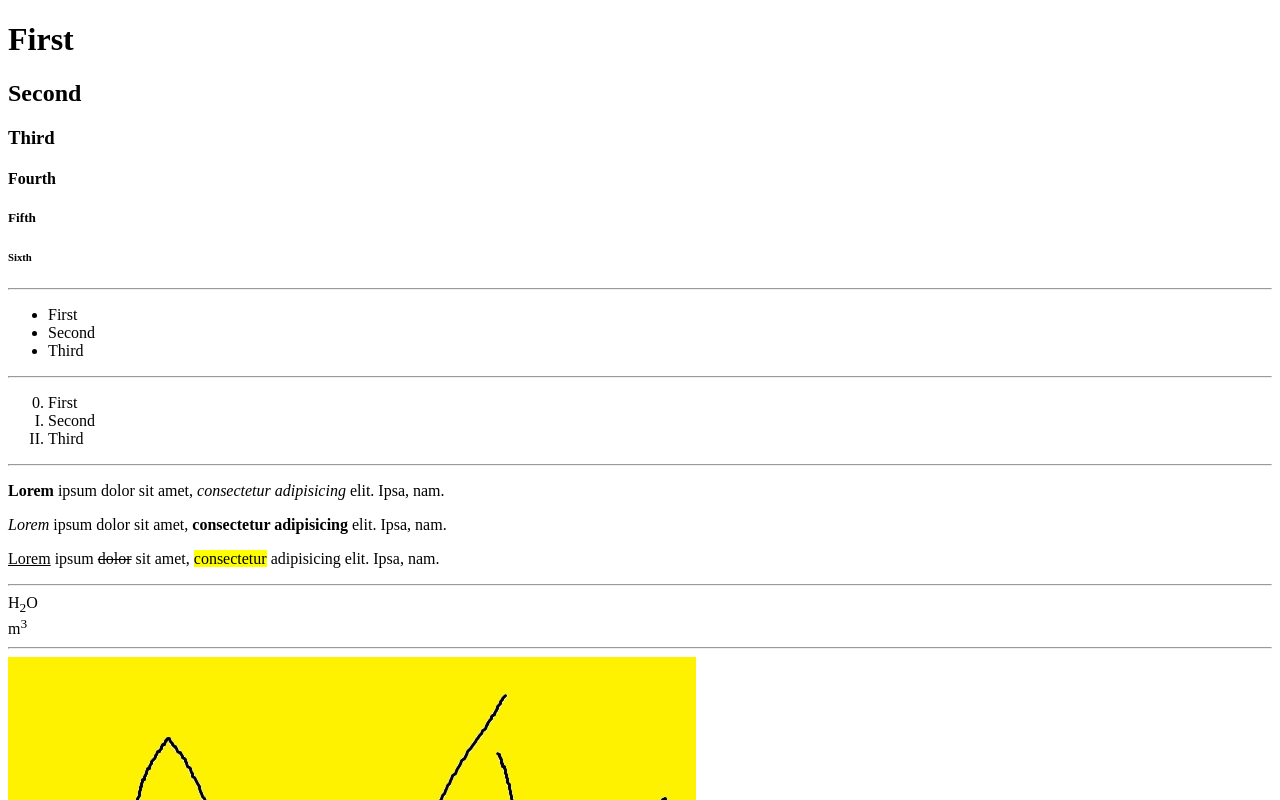
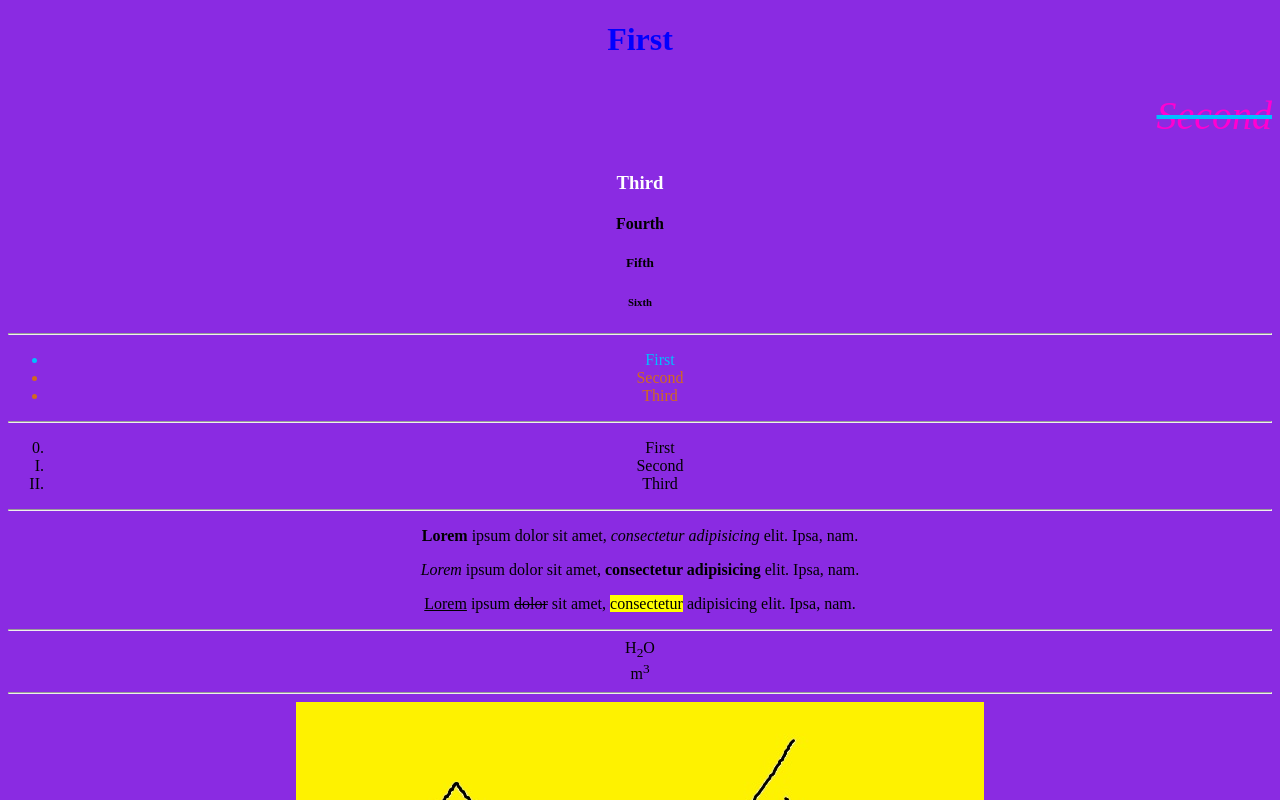
Before and after one commit to artemnizhnyk/html-practice-new, a plain HTML site: page src/index.html in a window 1280 px wide. Shown: the top 800 px of the page. Drawn offline with Linux system fonts and the light colour scheme.

Commit message:
practice with common properties and selectors in css

```diff
--- /dev/null
+++ b/src/css/style.css
@@ -0,0 +1,33 @@
+body {
+    background-color: blueviolet;
+    text-align: center;
+}
+
+h1 {
+    color: blue;
+}
+
+ul li {
+    color: chocolate;
+}
+
+.second {
+    color: #ff00d2;
+}
+
+#first-li-el {
+    color: deepskyblue;
+}
+
+h3 {
+    color: rgb(255, 255, 255);
+}
+
+h2 {
+    text-align: right;
+    font-weight: 100;
+    font-style: italic;
+    /*text-decoration: underline;*/
+    text-decoration: line-through deepskyblue;
+    font-size: 40px;
+}
--- a/src/index.html
+++ b/src/index.html
@@ -6,12 +6,13 @@
           content="width=device-width, user-scalable=no, initial-scale=1.0, maximum-scale=1.0, minimum-scale=1.0">
     <meta http-equiv="X-UA-Compatible" content="ie=edge">
     <title>Document</title>
+    <link rel="stylesheet" href="css/style.css">
 </head>
 <body>
 
 <!--Regular tags-->
 <h1>First</h1>
-<h2>Second</h2>
+<h2 class="second">Second</h2>
 <h3>Third</h3>
 <h4>Fourth</h4>
 <h5>Fifth</h5>
@@ -19,7 +20,7 @@
 <hr>
 
 <ul>
-    <li>First</li>
+    <li id="first-li-el">First</li>
     <li>Second</li>
     <li>Third</li>
 </ul>
```
